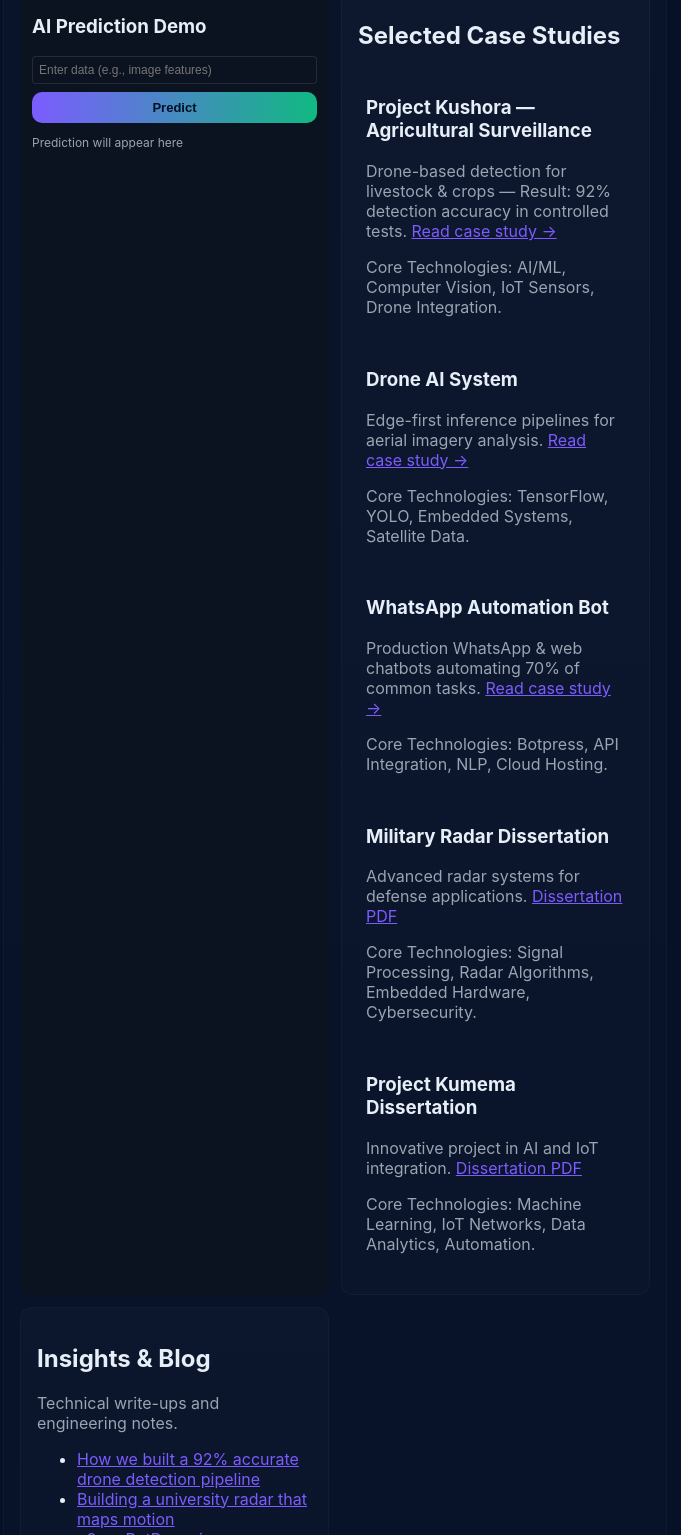
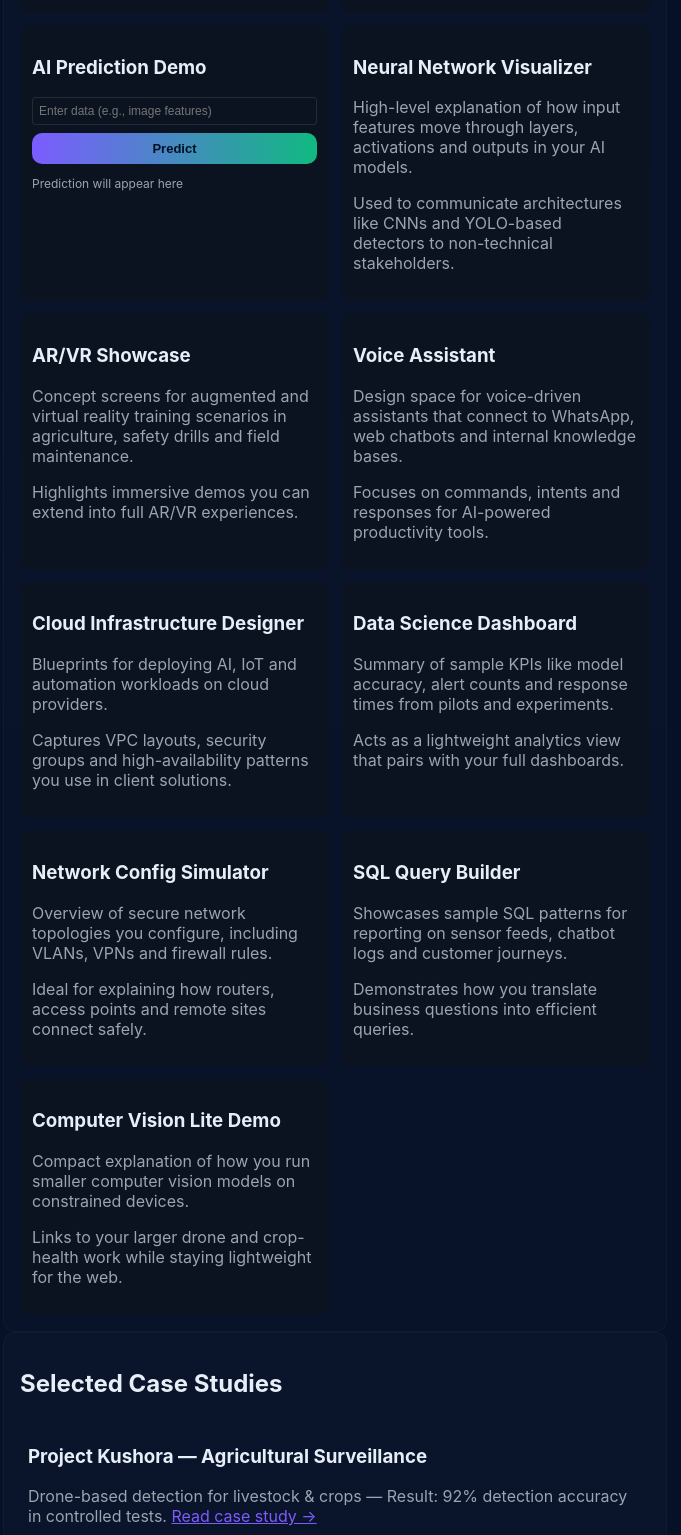
Before and after one commit to faraimushipe/faraimushipe.github.io, a plain HTML site: page index.html in a window 1280 px wide. Shown: the part 3112-4647 px from the top of the page, without its empty margins (115-796 px from the left). Drawn offline with nearby package versions, Linux system fonts and the light colour scheme; a script that the page names is missing.

Commit message:
Second Update-17/11/2025

```diff
--- a/index.html
+++ b/index.html
@@ -112,6 +112,10 @@
       <h2>4Thoughts Lab — R&D & Demos</h2>
       <p class="muted">Interactive prototypes, simulations and reproducible blueprints.</p>
 
+      <div class="lab-search">
+        <input type="text" id="lab-search-input" placeholder="Search demos (e.g., 'network', 'data', 'AR')" oninput="filterLabDemos()" />
+      </div>
+
       <div class="lab-grid">
         <div class="lab-card">
           <h3>Radar Simulator</h3>
@@ -203,6 +207,57 @@
             <p id="ai-output" class="muted">Prediction will appear here</p>
           </div>
         </div>
+
+        <div class="lab-card">
+          <h3>Neural Network Visualizer</h3>
+          <p class="muted">High-level explanation of how input features move through layers, activations and outputs in your AI models.</p>
+          <p class="muted">Used to communicate architectures like CNNs and YOLO-based detectors to non-technical stakeholders.</p>
+        </div>
+
+        <div class="lab-card">
+          <h3>AR/VR Showcase</h3>
+          <p class="muted">Concept screens for augmented and virtual reality training scenarios in agriculture, safety drills and field maintenance.</p>
+          <p class="muted">Highlights immersive demos you can extend into full AR/VR experiences.</p>
+        </div>
+
+        <div class="lab-card">
+          <h3>Voice Assistant</h3>
+          <p class="muted">Design space for voice-driven assistants that connect to WhatsApp, web chatbots and internal knowledge bases.</p>
+          <p class="muted">Focuses on commands, intents and responses for AI-powered productivity tools.</p>
+        </div>
+
+        <div class="lab-card">
+          <h3>Cloud Infrastructure Designer</h3>
+          <p class="muted">Blueprints for deploying AI, IoT and automation workloads on cloud providers.</p>
+          <p class="muted">Captures VPC layouts, security groups and high-availability patterns you use in client solutions.</p>
+        </div>
+
+        <div class="lab-card">
+          <h3>Data Science Dashboard</h3>
+          <p class="muted">Summary of sample KPIs like model accuracy, alert counts and response times from pilots and experiments.</p>
+          <p class="muted">Acts as a lightweight analytics view that pairs with your full dashboards.</p>
+        </div>
+
+        <div class="lab-card">
+          <h3>Network Config Simulator</h3>
+          <p class="muted">Overview of secure network topologies you configure, including VLANs, VPNs and firewall rules.</p>
+          <p class="muted">Ideal for explaining how routers, access points and remote sites connect safely.</p>
+        </div>
+
+        <div class="lab-card">
+          <h3>SQL Query Builder</h3>
+          <p class="muted">Showcases sample SQL patterns for reporting on sensor feeds, chatbot logs and customer journeys.</p>
+          <p class="muted">Demonstrates how you translate business questions into efficient queries.</p>
+        </div>
+
+        <div class="lab-card">
+          <h3>Computer Vision Lite Demo</h3>
+          <p class="muted">Compact explanation of how you run smaller computer vision models on constrained devices.</p>
+          <p class="muted">Links to your larger drone and crop-health work while staying lightweight for the web.</p>
+        </div>
+
+      </div>
+    </article>
 
     <article class="card" data-aos="fade-up">
       <h2>Selected Case Studies</h2>
--- a/main.js
+++ b/main.js
@@ -153,3 +153,15 @@ async function submitForm(){
     document.getElementById('contact-form').reset();
   } catch(err){ console.error(err); status.innerText='Network error.'; }
 }
+
+function filterLabDemos(){
+  const input=document.getElementById('lab-search-input');
+  if(!input) return;
+  const query=input.value.trim().toLowerCase();
+  const cards=document.querySelectorAll('.lab-grid .lab-card');
+  cards.forEach(card=>{
+    const text=card.textContent.toLowerCase();
+    const match=!query||text.indexOf(query)!==-1;
+    card.style.display=match?'':'none';
+  });
+}
--- a/styles.css
+++ b/styles.css
@@ -16,6 +16,9 @@
 .counters{display:flex;gap:12px;flex-wrap:wrap}
 .counter{flex:1;min-width:140px;padding:12px;border-radius:10px;background:transparent}
 .lab-grid{display:grid;grid-template-columns:1fr 1fr;gap:12px}
+.lab-search{margin:8px 0 12px;display:flex;flex-direction:column;gap:6px}
+.lab-search input{padding:6px 10px;border-radius:6px;border:1px solid rgba(255,255,255,0.1);background:var(--card);color:#e6eef8;font-size:13px}
+.lab-search input::placeholder{color:var(--muted)}
 .lab-card{background:var(--card);padding:12px;border-radius:10px}
 .radar{height:180px;border-radius:10px;background:radial-gradient(circle at center, rgba(16,185,129,0.02), transparent 45%);position:relative;overflow:hidden;border:1px solid rgba(255,255,255,0.03)}
 .sweep{position:absolute;width:120%;height:120%;left:-10%;top:-10%;transform-origin:center;border-radius:50%;background:conic-gradient(rgba(124,92,255,0.22), rgba(124,92,255,0) 40%);opacity:0.16}
```
